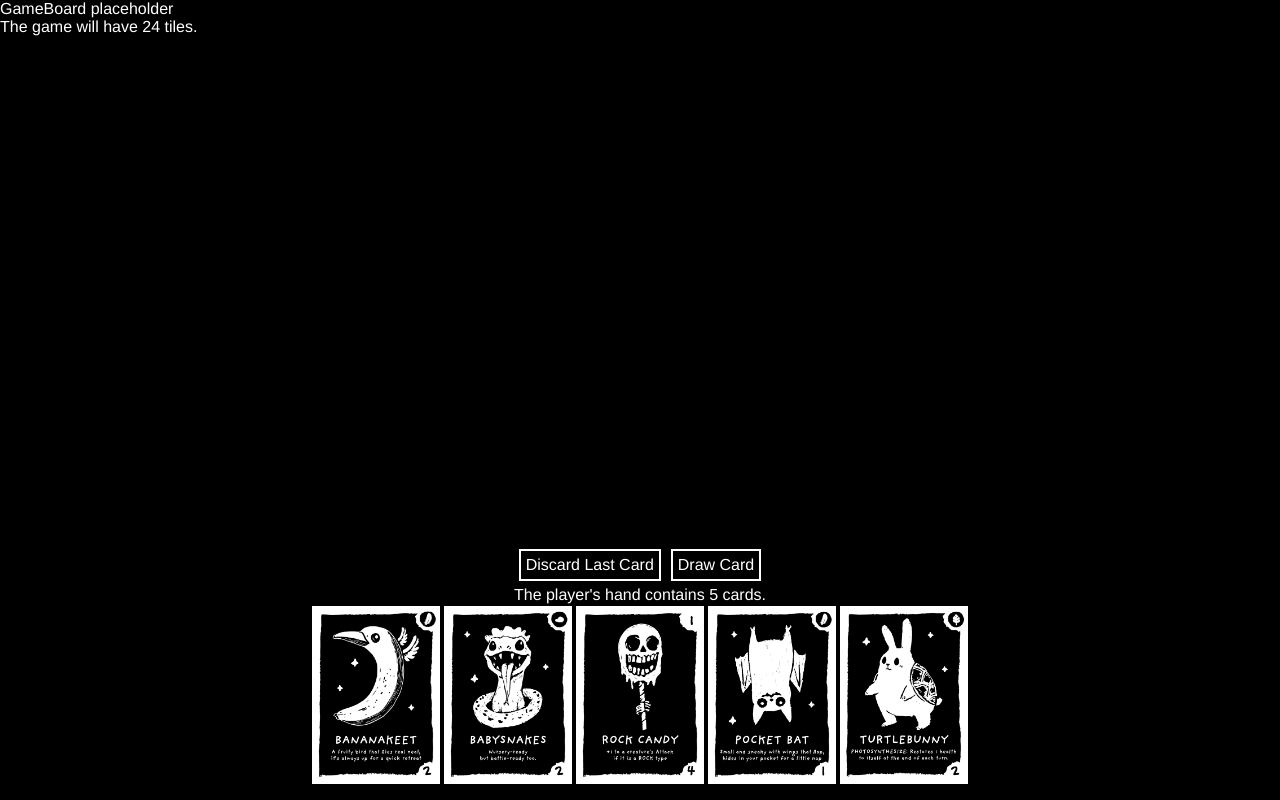
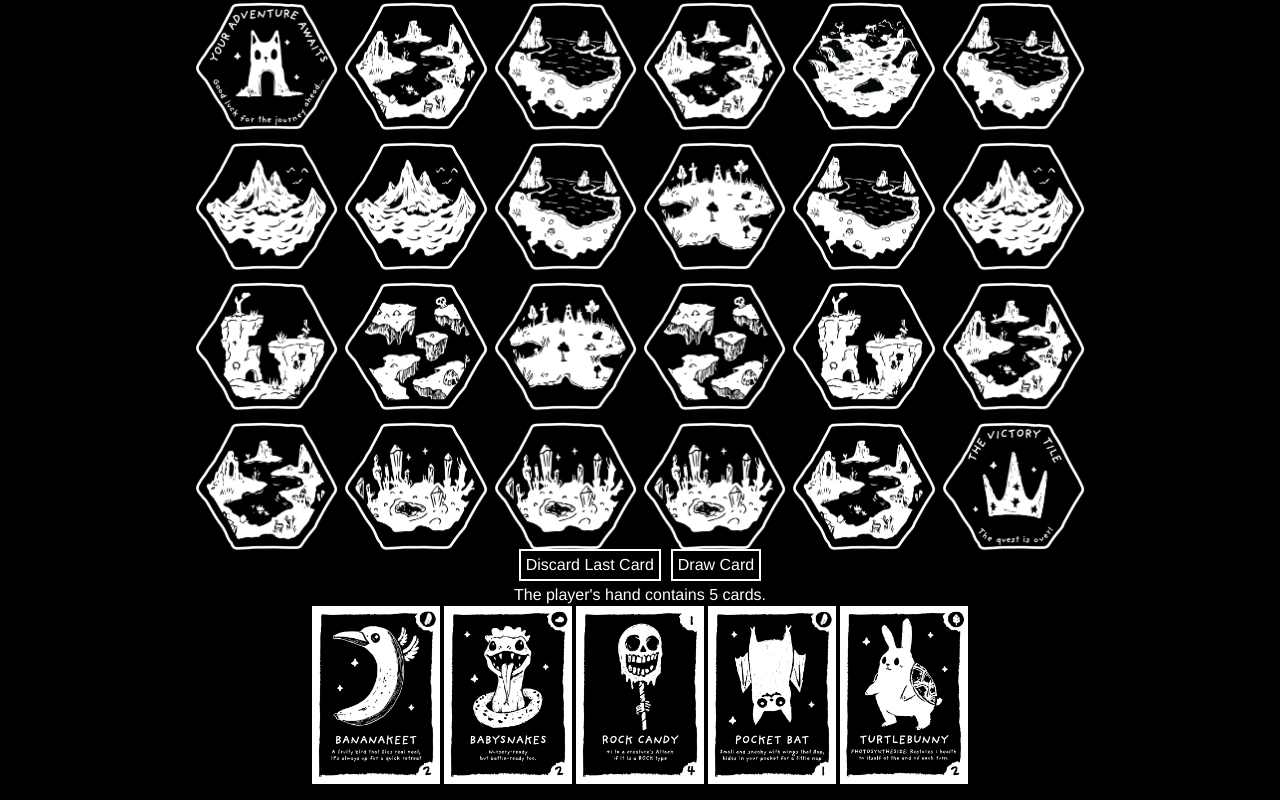
Before and after one commit to aeolion7/pet-games, a Vue app: page / in a window 1280 px wide. Built offline with nearby package versions, Linux system fonts and the light colour scheme.

Commit message:
add base game board grid functionality

```diff
--- a/src/components/GameBoard.vue
+++ b/src/components/GameBoard.vue
@@ -1,19 +1,42 @@
 <script setup>
+import BoardTile from './BoardTile.vue';
 import { ref } from 'vue';
 
 const numTiles = ref(24);
+
+const tileNames = ["BoulderHills", "CrystalCove", "MistyMountain", "PebbleBeach", "RoaringRapids", "RockslideValley", "SunnyMeadow", "WindyCliffs", "WistfulWoods"];
+
+const boardLayout = [{ tileName: "Start", id: "start-0" }];
+
+for (let idx = 1; idx < numTiles.value - 1; idx++) {
+  const newTileName = tileNames[Math.floor(Math.random() * tileNames.length)];
+  boardLayout.push({ tileName: newTileName, id: `${newTileName}-${idx}` })
+}
+
+boardLayout.push({ tileName: "End", id: "end-23" });
 </script>
 
 <template>
   <div id="game-board">
-    <p>GameBoard placeholder</p>
-    <p>The game will have {{ numTiles }} tiles.</p>
+    <div id="grid">
+      <BoardTile v-for="tile in boardLayout" :key="tile.id" :tile-name="tile.tileName" />
+    </div>
   </div>
 </template>
 
 <style>
 #game-board {
+  display: flex;
+  justify-content: center;
   height: inherit;
   width: inherit;
 }
+
+#grid {
+  display: grid;
+  grid-template-columns: repeat(6, 1fr);
+  grid-template-rows: repeat(4, 1fr);
+  height: 70vh;
+  width: 70vw;
+}
 </style>
```
